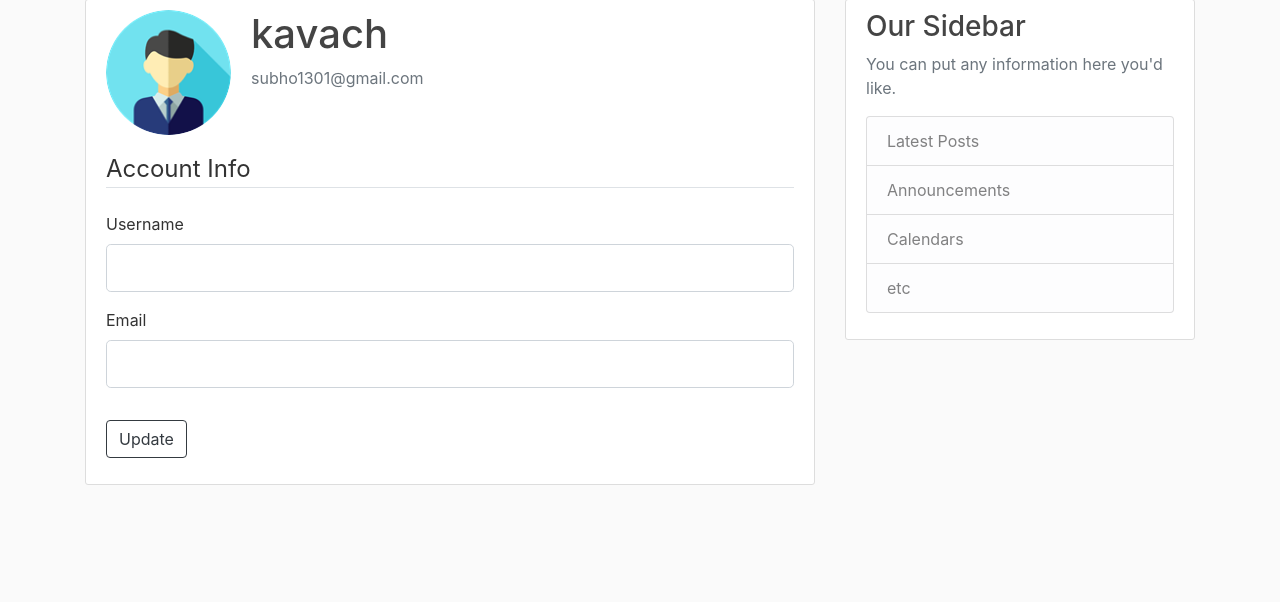
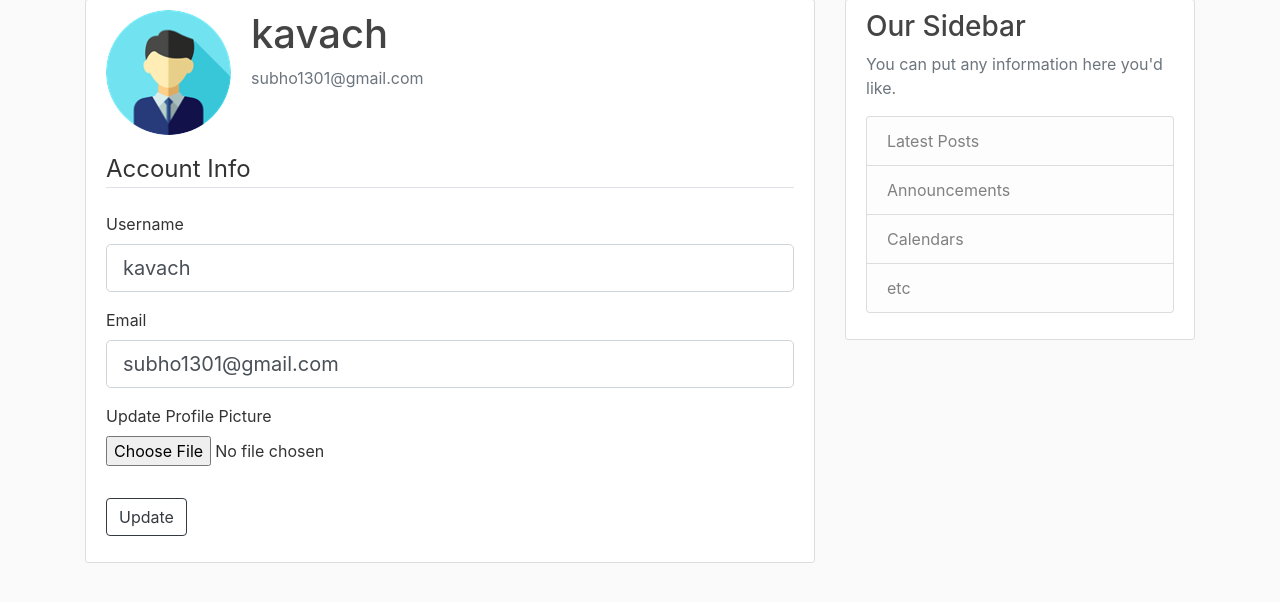
Before and after one commit to ColorlessHuman/Flask-Blog, a Flask app: page /account in a window 1280 px wide. Shown: the part 81-683 px from the top of the page. Run offline with Flask 2, Linux system fonts and the light colour scheme; a user stored in the database is signed in; some libraries are stand-ins or nearby versions.

Commit message:
Added functionality to add and update profile picture

```diff
--- a/flaskblog/forms.py
+++ b/flaskblog/forms.py
@@ -1,4 +1,5 @@
 from flask_wtf import FlaskForm
+from flask_wtf.file import FileField, FileAllowed
 from flask_login import current_user
 from wtforms import StringField, PasswordField, SubmitField, BooleanField
 from wtforms.validators import DataRequired, Length, Email, EqualTo, ValidationError
@@ -33,6 +34,7 @@ class LoginForm(FlaskForm):
 class UpdateAccountForm(FlaskForm):
     username = StringField('Username', validators=[DataRequired(), Length(min=2, max=20)])
     email = StringField('Email', validators=[DataRequired(), Email()])
+    picture = FileField('Update Profile Picture', validators=[FileAllowed(['jpg', 'png'])])
     submit = SubmitField('Update')
 
     def validate_username(self, username):
--- a/flaskblog/routes.py
+++ b/flaskblog/routes.py
@@ -1,3 +1,6 @@
+import os
+import secrets
+from PIL import Image
 from flask import render_template, url_for, flash, redirect, request
 from flaskblog import app, db, bcrypt
 from flaskblog.forms import RegistrationForm, LoginForm, UpdateAccountForm
@@ -69,9 +72,33 @@ def logout():
     return redirect(url_for('home'))
 
 
-@app.route('/account')
+def save_picture(form_picture):
+    random_hex = secrets.token_hex(8)
+    _, f_ext = os.path.splitext(form_picture.filename)
+    picture_fn = random_hex + f_ext
+    picture_path = os.path.join(app.root_path, 'static/profile_pics', picture_fn)
+    output_size = (125, 125)
+    img = Image.open(form_picture)
+    img.thumbnail(output_size)
+    img.save(picture_path)
+    return picture_fn
+
+
+@app.route('/account', methods=['GET', 'POST'])
 @login_required
 def account():
     form = UpdateAccountForm()
+    if form.validate_on_submit():
+        if form.picture.data:
+            picture_file = save_picture(form.picture.data)
+            current_user.image_file = picture_file
+        current_user.username = form.username.data
+        current_user.email = form.email.data
+        db.session.commit()
+        flash('Your account has been updated!', 'success')
+        return redirect(url_for('account'))
+    elif request.method == 'GET':
+        form.username.data = current_user.username
+        form.email.data = current_user.email
     image_file = url_for('static', filename='profile_pics/' + current_user.image_file)
     return render_template('account.html', title='Account', image_file=image_file, form=form)
--- a/flaskblog/templates/account.html
+++ b/flaskblog/templates/account.html
@@ -8,7 +8,7 @@
                 <p class="text-secondary">{{ current_user.email }}</p>
             </div>
         </div>
-        <form method="POST" action="">
+        <form method="POST" action="" enctype="multipart/form-data">
             {{ form.hidden_tag() }}
             <fieldset class="form-group">
                 <legend class="border-bottom mb-4">Account Info</legend>
@@ -38,6 +38,15 @@
                         {{ form.email(class="form-control form-control-lg") }}
                     {% endif %}
                 </div>
+                <div class="form-group">
+                    {{ form.picture.label() }}
+                    {{ form.picture(class="form-control-file") }}
+                    {% if form.picture.errors %}
+                        {% for error in form.picture.errors %}
+                            <span class="text-danger">{{ error }}</span></br>
+                        {% endfor %}
+                    {% endif %}
+                </div>
             </fieldset>
             <div class="form-group">
                 {{ form.submit(class="btn btn-outline-dark") }}
```
Also changed, not shown: flaskblog/site.db, flaskblog/static/profile_pics/de6985e0d49c6ce2.png (added).
